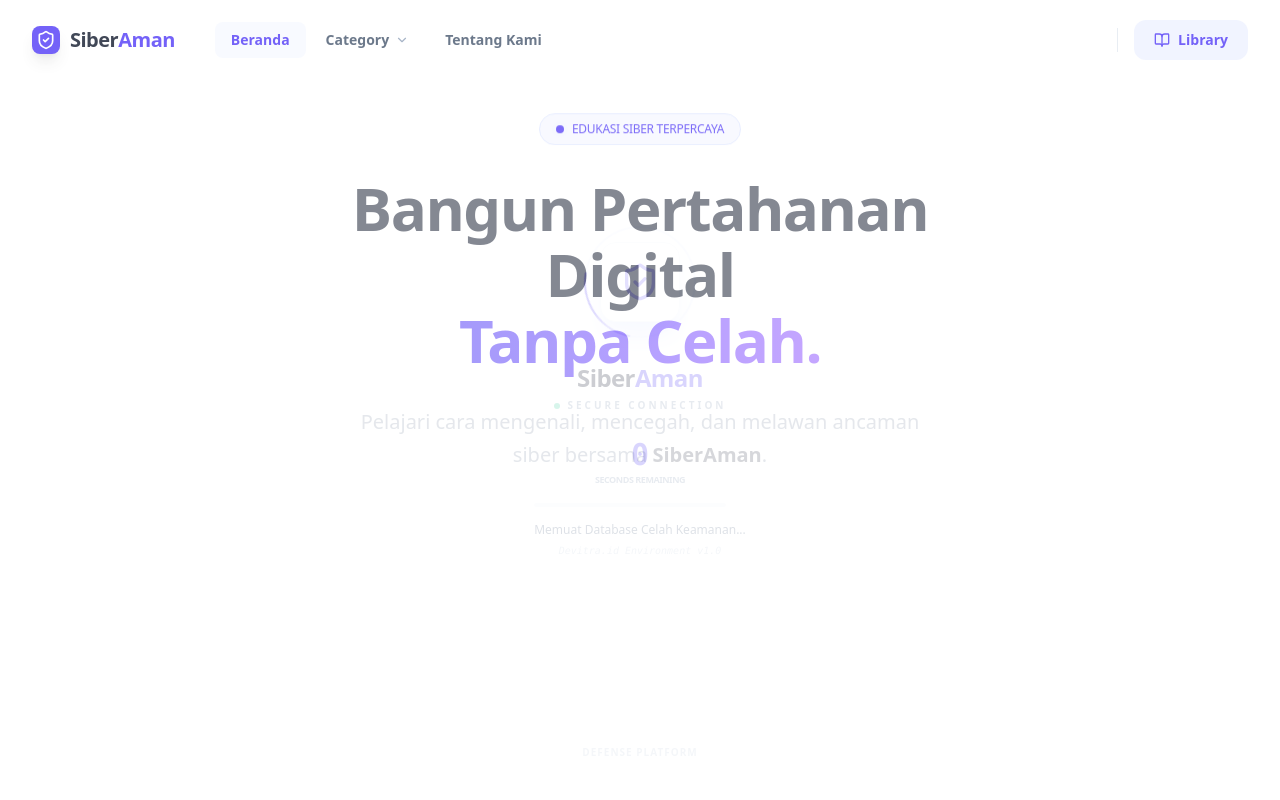
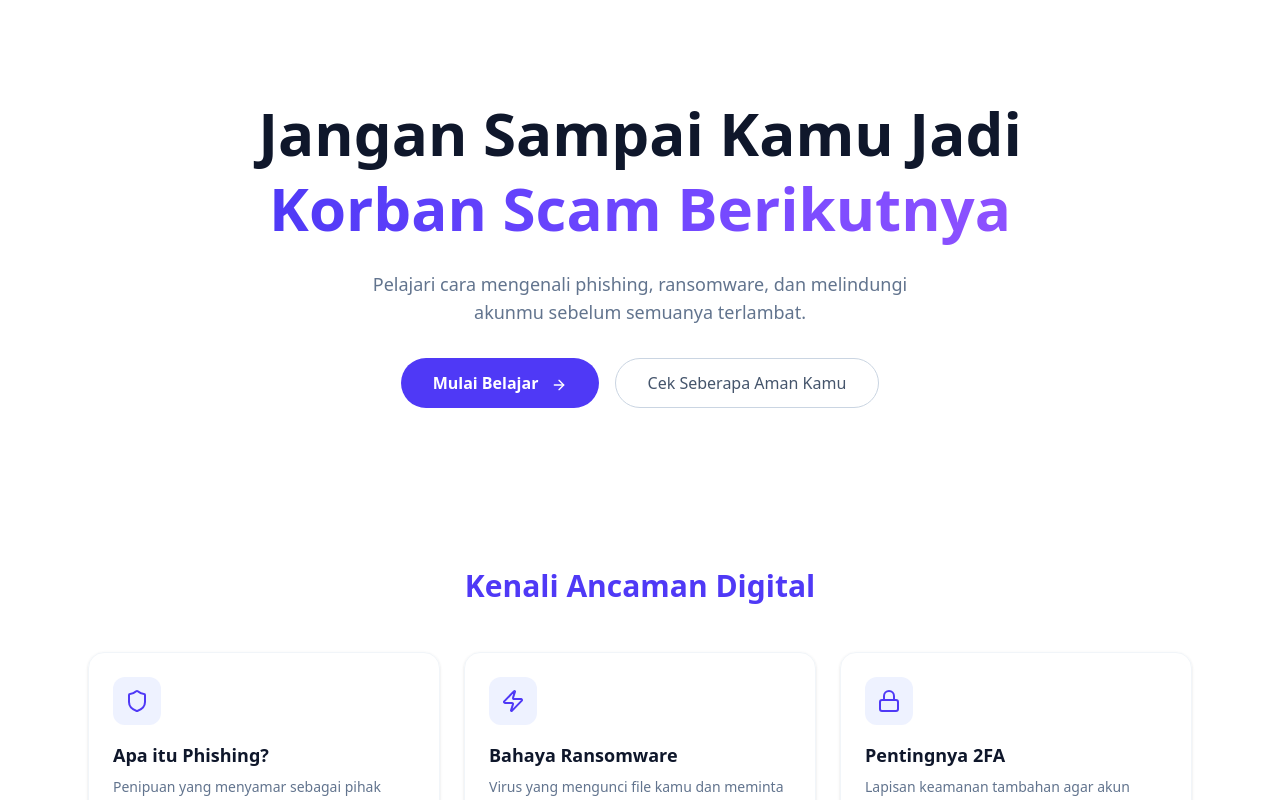
Before and after one commit to AnFariq/SiMan, a React (Vite) app: page / in a window 1280 px wide. Shown: the top 800 px of the page. Built offline with nearby package versions, Linux system fonts and the light colour scheme.

Commit message:
Update home.jsx

```diff
--- a/src/pages/home.jsx
+++ b/src/pages/home.jsx
@@ -1,167 +1,160 @@
-import React, { useState, useEffect } from 'react';
-import { motion, AnimatePresence } from "framer-motion";
-import { Shield, Book, ArrowRight, Lock, ShieldCheck, Zap } from "lucide-react";
-import Header from "../components/Header"
-import Footer from "../components/Footer"
-import { Link } from "react-router-dom";
-import LoadingOption from "../components/LoadingOption"
-
-const containerVariants = {
-    hidden: { opacity: 0 },
-    visible: {
-        opacity: 1,
-        transition: {
-            staggerChildren: 0.2
-        }
-    }
-};
-
-const itemVariants = {
-    hidden: { opacity: 0, y: 20 },
-    visible: { opacity: 1, y: 0, transition: { duration: 0.6, ease: "easeOut" } }
-};
+import React, { useState } from "react";
+import { Shield, Lock, Zap, ArrowRight } from "lucide-react";
 
 export default function Home() {
-    const [isIntroFinished, setIsIntroFinished] = useState(() => {
-        return sessionStorage.getItem('introViewed') === 'true';
-    });
+  const [quizResult, setQuizResult] = useState(null);
 
-    useEffect(() => {
-        if (!isIntroFinished) {
-            document.body.style.overflow = 'hidden';
+  return (
+    <div className="min-h-screen bg-white text-slate-900 font-sans">
 
-            const timer = setTimeout(() => {
-                setIsIntroFinished(true);
-                sessionStorage.setItem('introViewed', 'true');
-            }, 5000);
+      {/* HERO */}
+      <section className="px-6 py-24 text-center max-w-5xl mx-auto">
+        <h1 className="text-4xl sm:text-6xl font-extrabold leading-tight mb-6">
+          Jangan Sampai Kamu Jadi{" "}
+          <span className="bg-gradient-to-r from-indigo-600 to-violet-500 bg-clip-text text-transparent">
+            Korban Scam Berikutnya
+          </span>
+        </h1>
 
-            return () => {
-                clearTimeout(timer);
-                document.body.style.overflow = 'unset';
-            };
-        } else {
-            document.body.style.overflow = 'unset';
-        }
-    }, [isIntroFinished]);
+        <p className="text-slate-500 max-w-xl mx-auto text-lg mb-8">
+          Pelajari cara mengenali phishing, ransomware, dan melindungi akunmu
+          sebelum semuanya terlambat.
+        </p>
 
-    return (
-        <>
-            <AnimatePresence mode="wait">
-                {!isIntroFinished && (
-                    <motion.div
-                        key="loading"
-                        initial={{ opacity: 1 }}
-                        exit={{ opacity: 0 }}
-                        transition={{ duration: 0.8 }}
-                        className="fixed inset-0 z-[9999] bg-white"
-                    >
-                        <LoadingOption onComplete={() => setIsIntroFinished(true)} />
-                    </motion.div>
-                )}
-            </AnimatePresence>
+        <div className="flex flex-col sm:flex-row gap-4 justify-center">
+          <button className="px-8 py-3 bg-indigo-600 text-white rounded-full font-semibold hover:bg-indigo-700 transition">
+            Mulai Belajar <ArrowRight className="inline ml-2 w-4 h-4" />
+          </button>
+          <button className="px-8 py-3 border border-slate-300 rounded-full text-slate-600 hover:bg-slate-100 transition">
+            Cek Seberapa Aman Kamu
+          </button>
+        </div>
+      </section>
 
-            {/* Konten akan tampil jika intro selesai ATAU sudah pernah dilihat sebelumnya */}
-            {isIntroFinished && (
-                <motion.div
-                    initial={sessionStorage.getItem('introViewed') === 'true' ? { opacity: 1 } : { opacity: 0, y: 10 }}
-                    animate={{ opacity: 1, y: 0 }}
-                    transition={{ duration: 1, ease: "easeOut" }}
-                    className="min-h-screen bg-white flex flex-col font-sans"
-                >
-                    <Header />
+      {/* EDUKASI CARD */}
+      <section className="px-6 py-16 max-w-6xl mx-auto">
+        <h2 className="text-3xl font-bold text-center mb-12 text-indigo-600">
+          Kenali Ancaman Digital
+        </h2>
 
-                    <div className="relative">
-                        {/* Background Decor */}
-                        <div className="fixed inset-0 bg-[radial-gradient(#e5e7eb_1px,transparent_1px)] [background-size:16px_16px] [mask-image:radial-gradient(ellipse_50%_50%_at_50%_50%,#000_70%,transparent_100%)] -z-10 pointer-events-none" />
+        <div className="grid md:grid-cols-3 gap-6">
 
-                        <motion.main
-                            variants={containerVariants}
-                            initial="hidden"
-                            animate="visible"
-                            className="flex-1 flex flex-col items-center justify-center gap-6 px-6 py-28 text-center relative"
-                        >
-                            {/* Status Badge */}
-                            <motion.span variants={itemVariants} className="inline-flex items-center gap-2 font-medium text-[12px] tracking-tight text-indigo-600 border border-indigo-100 bg-indigo-50/50 px-4 py-1.5 rounded-full uppercase">
-                                <span className="relative flex h-2 w-2">
-                                    <span className="animate-ping absolute inline-flex h-full w-full rounded-full bg-indigo-400 opacity-75"></span>
-                                    <span className="relative inline-flex rounded-full h-2 w-2 bg-indigo-600"></span>
-                                </span>
-                                Edukasi Siber Terpercaya
-                            </motion.span>
+          <Card
+            icon={<Shield className="w-6 h-6 text-indigo-600" />}
+            title="Apa itu Phishing?"
+            desc="Penipuan yang menyamar sebagai pihak resmi untuk mencuri username, password, dan data pribadi kamu."
+          />
 
-                            {/* Main Heading */}
-                            <motion.h1 variants={itemVariants} className="text-4xl sm:text-6xl font-extrabold text-slate-900 max-w-3xl leading-[1.1] tracking-tight">
-                                Bangun Pertahanan Digital <br />
-                                <span className="bg-clip-text text-transparent bg-gradient-to-r from-indigo-600 to-violet-500">
-                                    Tanpa Celah.
-                                </span>
-                            </motion.h1>
+          <Card
+            icon={<Zap className="w-6 h-6 text-indigo-600" />}
+            title="Bahaya Ransomware"
+            desc="Virus yang mengunci file kamu dan meminta uang tebusan agar data bisa diakses kembali."
+          />
 
-                            {/* Description */}
-                            <motion.p variants={itemVariants} className="text-slate-500 max-w-xl text-lg sm:text-xl leading-relaxed font-medium">
-                                Pelajari cara mengenali, mencegah, dan melawan ancaman siber bersama <span className="text-slate-900 font-semibold">SiberAman</span>.
-                            </motion.p>
+          <Card
+            icon={<Lock className="w-6 h-6 text-indigo-600" />}
+            title="Pentingnya 2FA"
+            desc="Lapisan keamanan tambahan agar akun tetap aman meskipun password kamu bocor."
+          />
 
-                            {/* Action Buttons */}
-                            <motion.div variants={itemVariants} className="flex flex-col sm:flex-row gap-4 mt-4">
-                                <Link to="/library">
-                                    <button className="px-8 py-3 bg-indigo-600 hover:bg-indigo-700 text-white rounded-full font-semibold shadow-lg shadow-indigo-200 transition-all active:scale-95 flex items-center gap-2">
-                                        Mulai Belajar <ArrowRight className="w-4 h-4" />
-                                    </button>
-                                </Link>
-                                <Link to="/panduan-umum">
-                                    <button className="px-8 py-3 bg-white border border-slate-200 text-slate-600 hover:bg-slate-50 rounded-full font-semibold transition-all">
-                                        Lihat Panduan
-                                    </button>
-                                </Link>
-                            </motion.div>
+        </div>
+      </section>
 
-                            {/* Feature Cards Section */}
-                            <motion.div
-                                variants={containerVariants}
-                                className="mt-20 w-full max-w-5xl grid grid-cols-1 md:grid-cols-3 gap-6"
-                            >
-                                <FeatureCard
-                                    icon={<Shield className="w-6 h-6 text-indigo-600" />}
-                                    title="Fundamental Keamanan"
-                                    desc="Pahami prinsip dasar kerahasiaan, integritas, dan ketersediaan data (CIA Triad)."
-                                />
-                                <FeatureCard
-                                    icon={<Lock className="w-6 h-6 text-indigo-600" />}
-                                    title="Privasi Data"
-                                    desc="Cara melindungi identitas digital dan data pribadi dari kebocoran di internet."
-                                />
-                                <FeatureCard
-                                    icon={<Zap className="w-6 h-6 text-indigo-600" />}
-                                    title="Respon Cepat"
-                                    desc="Langkah-langkah praktis yang harus dilakukan saat perangkat Anda terkompromi."
-                                />
-                            </motion.div>
-                        </motion.main>
-                    </div>
+      {/* LANGKAH AMAN */}
+      <section className="bg-slate-50 py-16 px-6 text-center">
+        <h2 className="text-3xl font-bold mb-10 text-indigo-600">
+          3 Langkah Supaya Tidak Kena Scam
+        </h2>
 
-                    <Footer />
-                </motion.div>
-            )}
-        </>
-    )
+        <div className="grid md:grid-cols-3 gap-8 max-w-5xl mx-auto">
+
+          <Step number="1" title="Cek Sumber Link">
+            Jangan pernah klik link dari pesan mencurigakan atau tidak dikenal.
+          </Step>
+
+          <Step number="2" title="Aktifkan 2FA">
+            Tambahkan verifikasi ganda di semua akun penting kamu.
+          </Step>
+
+          <Step number="3" title="Jangan Panik">
+            Scam selalu memancing emosi. Tenang dan cek dulu sebelum bertindak.
+          </Step>
+
+        </div>
+      </section>
+
+      {/* QUIZ INTERAKTIF */}
+      <section className="py-20 px-6 text-center max-w-3xl mx-auto">
+        <h2 className="text-3xl font-bold mb-6 text-indigo-600">
+          Uji Pengetahuan Kamu
+        </h2>
+
+        <p className="text-slate-500 mb-8">
+          Kamu menerima email dari “Bank” yang meminta reset password lewat link aneh. Ini aman atau scam?
+        </p>
+
+        <div className="flex justify-center gap-6">
+          <button
+            onClick={() => setQuizResult("salah")}
+            className="px-6 py-3 border rounded-full hover:bg-slate-100"
+          >
+            Aman
+          </button>
+
+          <button
+            onClick={() => setQuizResult("benar")}
+            className="px-6 py-3 bg-indigo-600 text-white rounded-full hover:bg-indigo-700"
+          >
+            Scam
+          </button>
+        </div>
+
+        {quizResult && (
+          <p className="mt-6 font-semibold">
+            {quizResult === "benar"
+              ? "Benar! Itu adalah contoh phishing."
+              : "Salah. Itu adalah phishing, bukan pesan aman."}
+          </p>
+        )}
+      </section>
+
+      {/* CTA */}
+      <section className="py-20 bg-indigo-600 text-white text-center">
+        <h2 className="text-3xl font-bold mb-4">
+          Lindungi Dirimu Sekarang
+        </h2>
+        <p className="mb-6 text-indigo-100">
+          Jangan tunggu sampai jadi korban. Mulai belajar keamanan digital hari ini.
+        </p>
+        <button className="bg-white text-indigo-600 px-8 py-3 rounded-full font-semibold hover:bg-slate-100">
+          Mulai Sekarang
+        </button>
+      </section>
+
+    </div>
+  );
 }
 
-// Komponen Card Kecil dengan Hover Animasi
-function FeatureCard({ icon, title, desc }) {
-    return (
-        <motion.div
-            variants={itemVariants}
-            whileHover={{ y: -10 }}
-            className="p-8 bg-white border border-slate-100 rounded-3xl shadow-sm hover:shadow-xl transition-all text-left group"
-        >
-            <div className="w-12 h-12 bg-indigo-50 rounded-2xl flex items-center justify-center mb-6 group-hover:bg-indigo-600 group-hover:text-white transition-colors duration-300">
-                {icon}
-            </div>
-            <h3 className="text-xl font-bold text-slate-900 mb-2">{title}</h3>
-            <p className="text-slate-500 text-sm leading-relaxed">{desc}</p>
-        </motion.div>
-    );
+/* COMPONENT CARD */
+function Card({ icon, title, desc }) {
+  return (
+    <div className="p-6 border border-slate-100 rounded-2xl shadow-sm hover:shadow-lg transition text-left">
+      <div className="w-12 h-12 bg-indigo-50 rounded-xl flex items-center justify-center mb-4">
+        {icon}
+      </div>
+      <h3 className="font-bold text-lg mb-2">{title}</h3>
+      <p className="text-slate-500 text-sm">{desc}</p>
+    </div>
+  );
 }
 
-{/* Oh ya catatan untuk sultan, jika mau menambahkan class pakai "className" jadi klo pake "class" maka akan error, btw ini udah tak tambahin tailwind yak */ }
+/* COMPONENT STEP */
+function Step({ number, title, children }) {
+  return (
+    <div>
+      <div className="text-4xl font-extrabold text-indigo-600 mb-3">{number}</div>
+      <h3 className="font-bold text-lg mb-2">{title}</h3>
+      <p className="text-slate-500 text-sm">{children}</p>
+    </div>
+  );
+}
```
